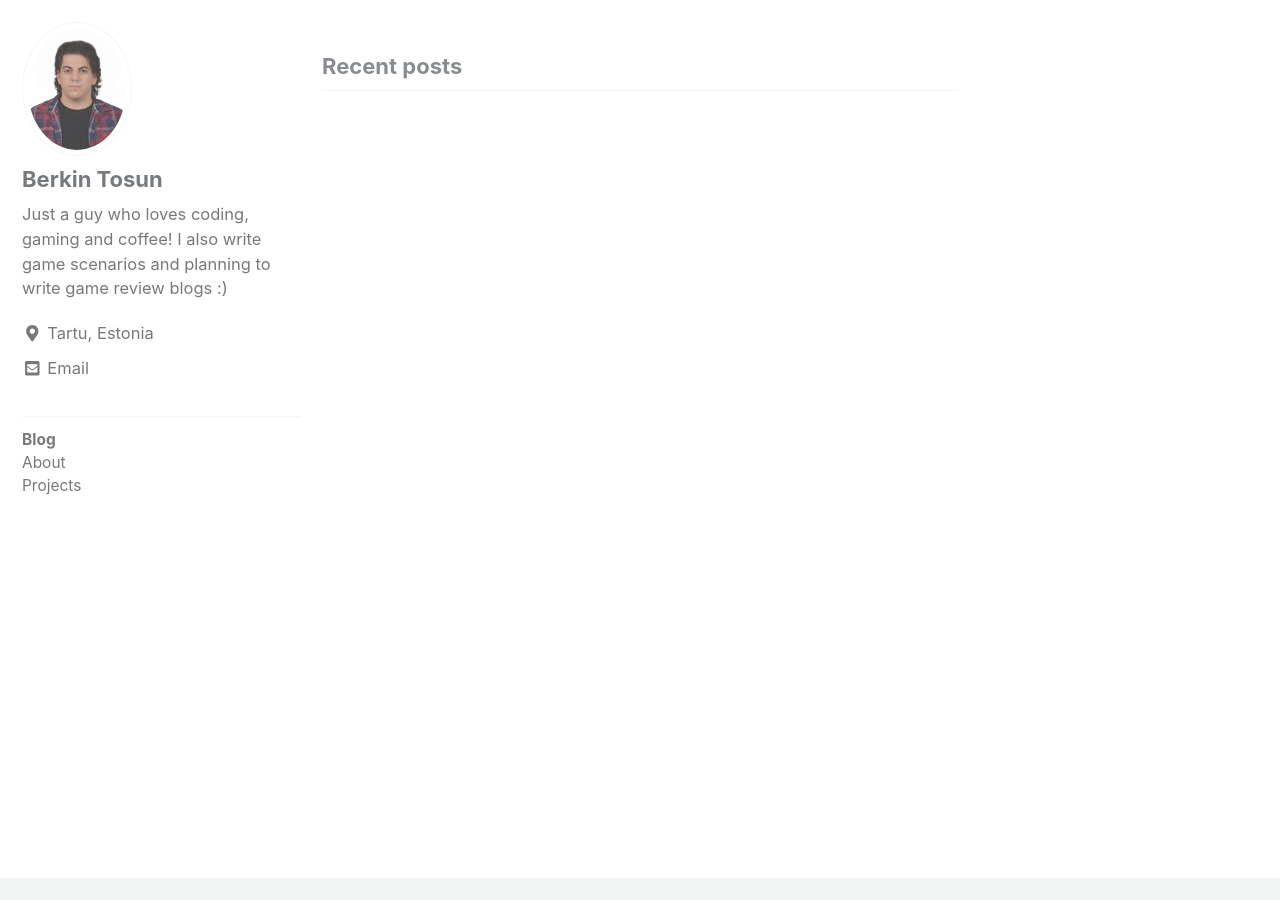
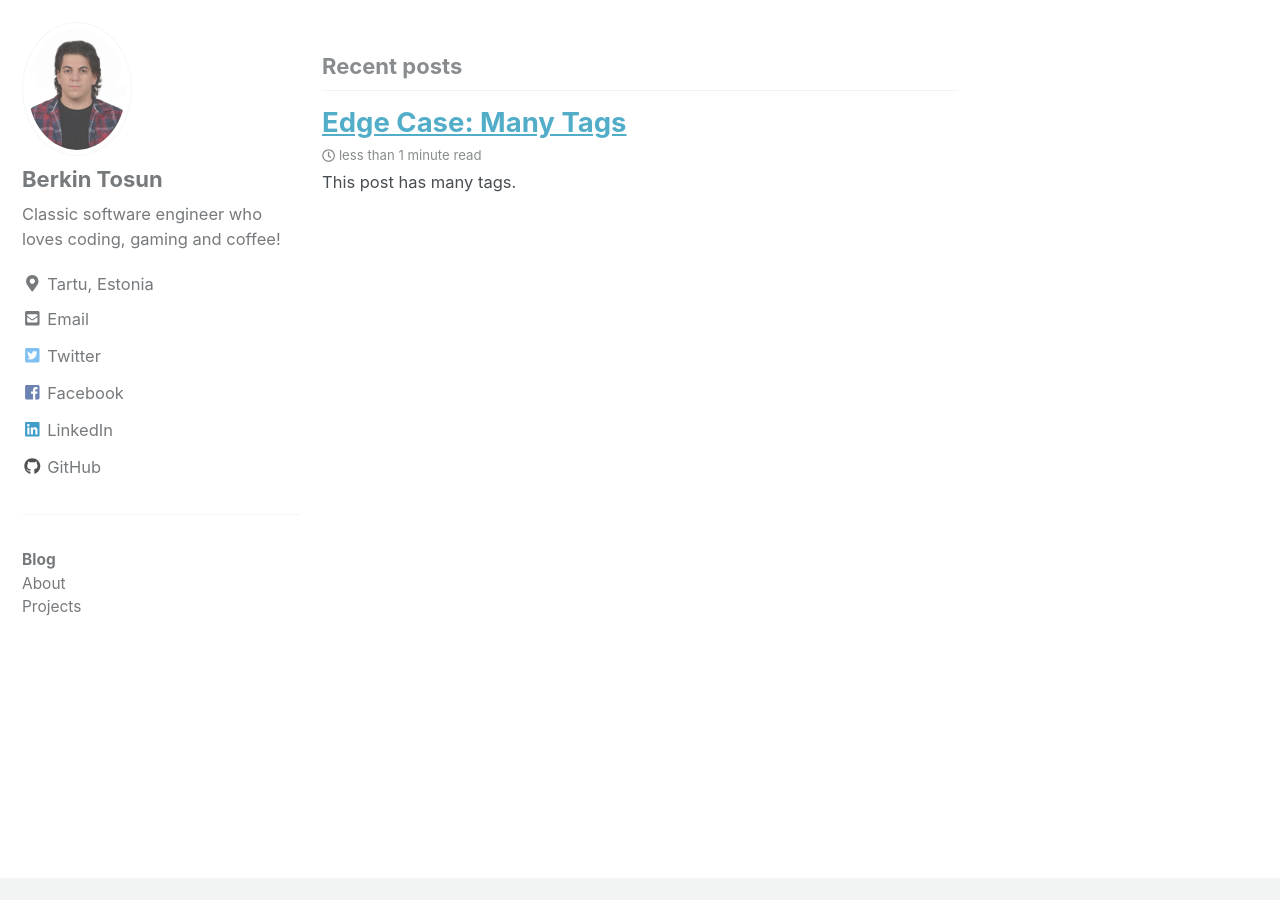
Before and after one commit to berkintosun/oldBlog, a Jekyll site: the page built from index.html, in a window 1280 px wide and 900 px high. Built offline with Jekyll 4.4.1, drawn with Linux system fonts in a browser that asks for light colours; nearby versions of some CDN libraries; the list of posts is cut into pages by our own code; some of the changed lines change nothing that is shown; some of the changed text lies outside the part shown.

Commit message:
Update personal info and add a test post

```diff
--- a/_config.yml
+++ b/_config.yml
@@ -15,13 +15,13 @@ remote_theme: "mmistakes/minimal-mistakes"
 minimal_mistakes_skin    : "default" # "air", "aqua", "contrast", "dark", "dirt", "neon", "mint", "plum", "sunrise"
 # Site Settings
 locale                   : "en-US"
-title                    : ""
-title_separator          : ""
-name                     : "Your Name"
-description              : "An amazing website."
+title                    : "Sytro"
+title_separator          : "-"
+name                     : "Berkin Tosun"
+description              : "Personal blog on about coding, gaming reviews, game design and everthing else."
 url                      : # the base hostname & protocol for your site e.g. "https://mmistakes.github.io"
 baseurl                  : # the subpath of your site, e.g. "/blog"
-repository               : # GitHub username/repo-name e.g. "mmistakes/minimal-mistakes"
+repository               : "berkintosun/berkintosun.github.io"
 teaser                   : # path of fallback teaser image, e.g. "/assets/images/500x300.png"
 # breadcrumbs            : false # true, false (default)
 words_per_minute         : 200
@@ -76,18 +76,20 @@ naver_site_verification  :
 
 # Social Sharing
 twitter:
-  username               :
+  username               : "berkintsn"
 facebook:
-  username               :
+  username               : "berkintosun"
   app_id                 :
   publisher              :
-og_image                 : # Open Graph/Twitter default site image
+og_image                 : "/assets/images/bio-photo.jpg" # Open Graph/Twitter default site image
 # For specifying social profiles
 # - https://developers.google.com/structured-data/customize/social-profiles
 social:
   type                   : # Person or Organization (defaults to Person)
   name                   : # If the user or organization name differs from the site's name
-  links: # An array of links to social media profiles
+  links:
+    - "https://twitter.com/berkintsn"
+    - "https://www.facebook.com/berkintosun"
 
 # Analytics
 analytics:
@@ -101,7 +103,7 @@ analytics:
 author:
   name             : "Berkin Tosun"
   avatar           : "/assets/images/bio-photo.jpg"
-  bio              : "Just a guy who loves coding, gaming and coffee! I also write game scenarios and planning to write game review blogs :)"
+  bio              : "Classic software engineer who loves coding, gaming and coffee!"
   location         : "Tartu, Estonia"
   email            : "berkintsn@gmail.com"
   uri              :
@@ -110,21 +112,21 @@ author:
   codepen          :
   dribbble         :
   flickr           :
-  facebook         :
+  facebook         : "https://www.facebook.com/berkintosun"
   foursquare       :
-  github           :
+  github           : "https://github.com/berkintosun"
   gitlab           :
   google_plus      :
   keybase          :
   instagram        :
   lastfm           :
-  linkedin         : # "john-doe-12345678" (the last part of your profile url, e.g. https://www.linkedin.com/in/john-doe-12345678)
+  linkedin         : "berkintosun" # "john-doe-12345678" (the last part of your profile url, e.g. https://www.linkedin.com/in/john-doe-12345678)
   pinterest        :
   soundcloud       :
   stackoverflow    : # "123456/username" (the last part of your profile url, e.g. https://stackoverflow.com/users/123456/username)
   steam            : # "steamId" (the last part of your profile url, e.g. https://steamcommunity.com/id/steamId/)
   tumblr           :
-  twitter          :
+  twitter          : "https://twitter.com/berkintsn"
   vine             :
   weibo            :
   xing             :
--- /dev/null
+++ b/_posts/2018-08-21-testing-tags.md
@@ -0,0 +1,49 @@
+---
+title: "Edge Case: Many Tags"
+categories:
+  - Edge Case
+tags:
+  - 8BIT
+  - alignment
+  - Articles
+  - captions
+  - categories
+  - chat
+  - comments
+  - content
+  - css
+  - dowork
+  - edge case
+  - embeds
+  - excerpt
+  - Fail
+  - featured image
+  - FTW
+  - Fun
+  - gallery
+  - html
+  - image
+  - Jekyll
+  - layout
+  - link
+  - Love
+  - markup
+  - Mothership
+  - Must Read
+  - Nailed It
+  - Pictures
+  - Post Formats
+  - quote
+  - standard
+  - Success
+  - Swagger
+  - Tags
+  - template
+  - title
+  - twitter
+  - Unseen
+  - video
+  - YouTube
+---
+
+This post has many tags.
--- a/_sass/minimal-mistakes/_navigation.scss
+++ b/_sass/minimal-mistakes/_navigation.scss
@@ -484,7 +484,7 @@
 
 .nav__sub-title {
   display: block;
-  margin: 0.5rem 0;
+  margin: 0.5rem 0 1.5rem;
   padding: 0.25rem 0;
   font-family: $sans-serif-narrow;
   font-size: $type-size-6;
```
